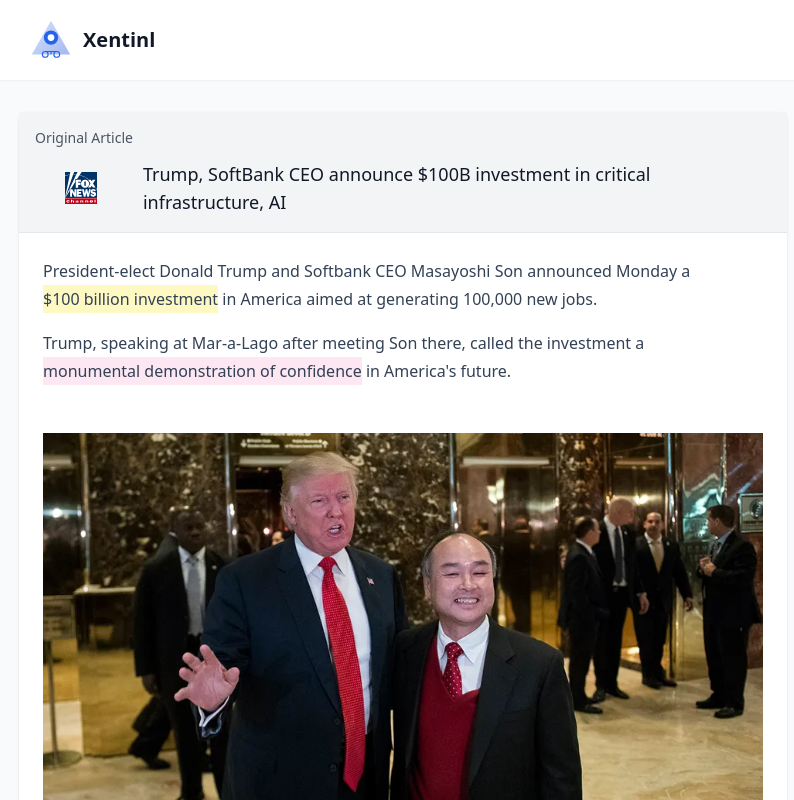
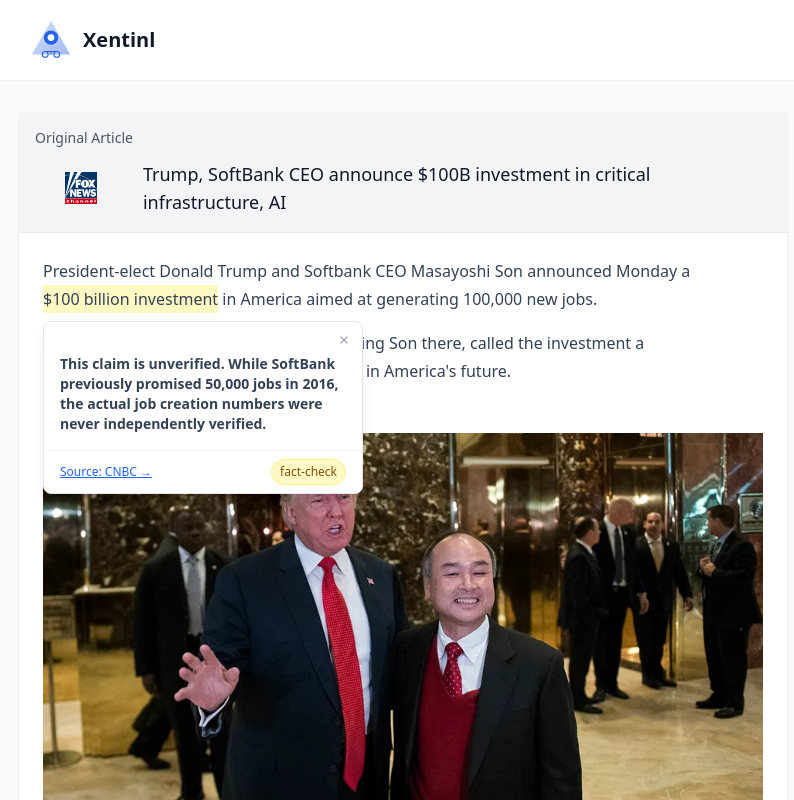
Before and after one commit to MarkPearce/vercel-facts, a Next.js app: page / in a window 1280 px wide. Both pictures are taken after a click on the element "$100 billion investment". Shown: the top 800 px of the page, without its empty margins (237-1031 px from the left). Built offline with nearby package versions, Linux system fonts and the light colour scheme.

Commit message:
tweaked popovers

```diff
--- a/components/Highlight/index.js
+++ b/components/Highlight/index.js
@@ -1,8 +1,54 @@
 'use client';
 
-import React from 'react';
+import React, { useState, useRef, useEffect } from 'react';
 
 const Highlight = ({ text, details, activeHighlight, setActiveHighlight }) => {
+  const [isHovered, setIsHovered] = useState(false);
+  const popoverRef = useRef(null);
+  const timeoutRef = useRef(null);
+
+  useEffect(() => {
+    if (activeHighlight && activeHighlight !== text) {
+      setIsHovered(false);
+    }
+    return () => {
+      if (timeoutRef.current) clearTimeout(timeoutRef.current);
+    };
+  }, [activeHighlight, text]);
+
+  const handleMouseEnter = () => {
+    if (timeoutRef.current) clearTimeout(timeoutRef.current);
+    if (activeHighlight && activeHighlight !== text) {
+      setActiveHighlight(null);
+    }
+    setIsHovered(true);
+    setActiveHighlight(text);
+  };
+
+  const handleMouseLeave = () => {
+    timeoutRef.current = setTimeout(() => {
+      setIsHovered(false);
+      setActiveHighlight(null);
+    }, 300);
+  };
+
+  const handlePopoverMouseEnter = () => {
+    if (timeoutRef.current) clearTimeout(timeoutRef.current);
+    setIsHovered(true);
+    setActiveHighlight(text);
+  };
+
+  const handlePopoverMouseLeave = () => {
+    setIsHovered(false);
+    setActiveHighlight(null);
+  };
+
+  const handleClose = (e) => {
+    e.stopPropagation();
+    setIsHovered(false);
+    setActiveHighlight(null);
+  };
+
   if (!details) {
     console.error(`No details found for highlight: ${text}`);
     return <span>{text}</span>;
@@ -21,15 +67,35 @@ const Highlight = ({ text, details, activeHighlight, setActiveHighlight }) => {
   return (
     <span
       className={`${highlightStyles[details.type]} cursor-pointer relative inline-block`}
-      onMouseEnter={() => setActiveHighlight(text)}
-      onMouseLeave={() => setActiveHighlight(null)}
+      onMouseEnter={handleMouseEnter}
+      onMouseLeave={handleMouseLeave}
     >
       {text}
-      {activeHighlight === text && (
-        <div className="absolute z-50 bg-white shadow-lg rounded-lg border border-gray-200 w-80 mt-2"
-             style={{ left: '0', transform: 'none' }}>
-          <div className="p-4">
-            <div className="text-sm mb-2 font-semibold">{details.summary}</div>
+      {(isHovered && activeHighlight === text) && (
+        <div
+          ref={popoverRef}
+          className="absolute z-50 bg-white shadow-lg rounded-lg border border-gray-200 w-80 mt-2"
+          style={{ left: '0', transform: 'none' }}
+          onMouseEnter={handlePopoverMouseEnter}
+          onMouseLeave={handlePopoverMouseLeave}
+          role="tooltip"
+          aria-label={`${details.type} information`}
+        >
+          <div className="relative pt-8 px-4 pb-4">
+            <button
+              onClick={handleClose}
+              className="absolute top-2 right-2 text-gray-400 hover:text-gray-600 p-1"
+              aria-label="Close"
+            >
+              <svg className="w-3 h-3" fill="currentColor" viewBox="0 0 20 20">
+                <path
+                  fillRule="evenodd"
+                  d="M4.293 4.293a1 1 0 011.414 0L10 8.586l4.293-4.293a1 1 0 111.414 1.414L11.414 10l4.293 4.293a1 1 0 01-1.414 1.414L10 11.414l-4.293 4.293a1 1 0 01-1.414-1.414L8.586 10 4.293 5.707a1 1 0 010-1.414z"
+                  clipRule="evenodd"
+                />
+              </svg>
+            </button>
+            <div className="text-sm font-semibold">{details.summary}</div>
           </div>
           <div className="flex justify-between items-center px-4 py-2 border-t border-gray-100">
             {details.type === 'fact-check' ? (
```
